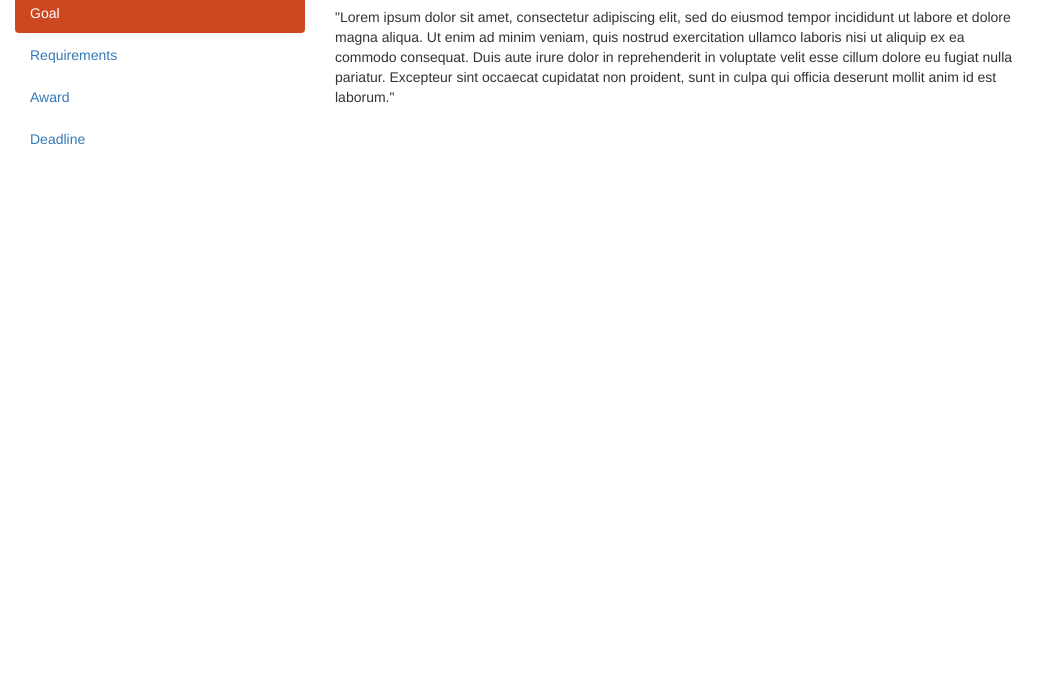
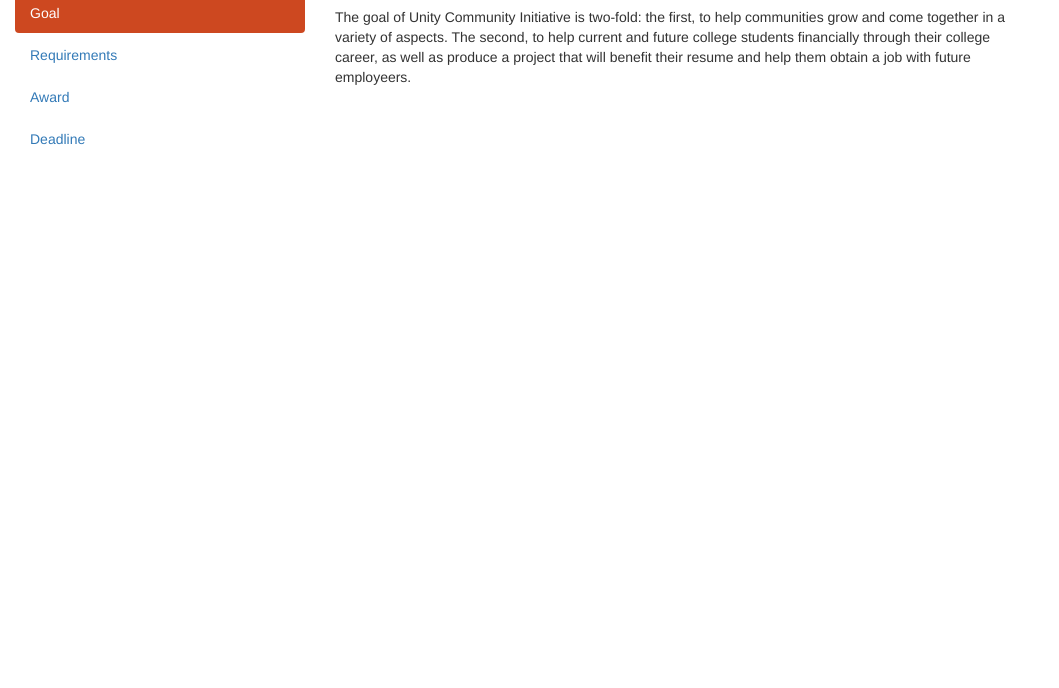
Before and after one commit to unityinit/unityinit.github.io, a website: page goal.html in a window 1280 px wide. Shown: the part 112-800 px from the top of the page, without its empty margins (0-1059 px from the left). Drawn offline with nearby package versions, Linux system fonts and the light colour scheme.

Commit message:
Update goal.html

```diff
--- a/goal.html
+++ b/goal.html
@@ -93,7 +93,11 @@
 				<h4>The purpose of the initiative!</h4>
 				<div class="row">
 					<div class="col-sm-9">
-						<p>"Lorem ipsum dolor sit amet, consectetur adipiscing elit, sed do eiusmod tempor incididunt ut labore et dolore magna aliqua. Ut enim ad minim veniam, quis nostrud exercitation ullamco laboris nisi ut aliquip ex ea commodo consequat. Duis aute irure dolor in reprehenderit in voluptate velit esse cillum dolore eu fugiat nulla pariatur. Excepteur sint occaecat cupidatat non proident, sunt in culpa qui officia deserunt mollit anim id est laborum." </p>
+						<p>The goal of Unity Community Initiative is two-fold: the first, to help
+						communities grow and come together in a variety of aspects. The second, to
+						help current and future college students financially through their college
+						career, as well as produce a project that will benefit their resume and
+						help them obtain a job with future employeers.</p>
 					</div>
 				</div>
 			</div>
```
